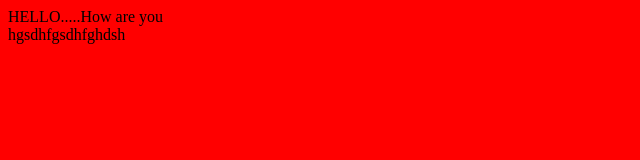
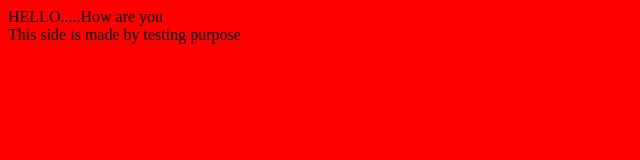
Before and after one commit to ashumesh/pipeline1, a plain HTML site: page index.html in a window 1280 px wide. Shown: the whole page, without its empty margins (0-640 px from the left). Drawn offline with Linux system fonts and the light colour scheme.

Commit message:
Update index.html

```diff
--- a/index.html
+++ b/index.html
@@ -1,7 +1,8 @@
 <html>
  <head>
   <body bgcolor=red>
-    HELLO.....How are you<br>hgsdhfgsdhfghdsh
+    HELLO.....How are you<br>
+    This side is made by testing purpose
    </body>
   </head>
 </html>
```
